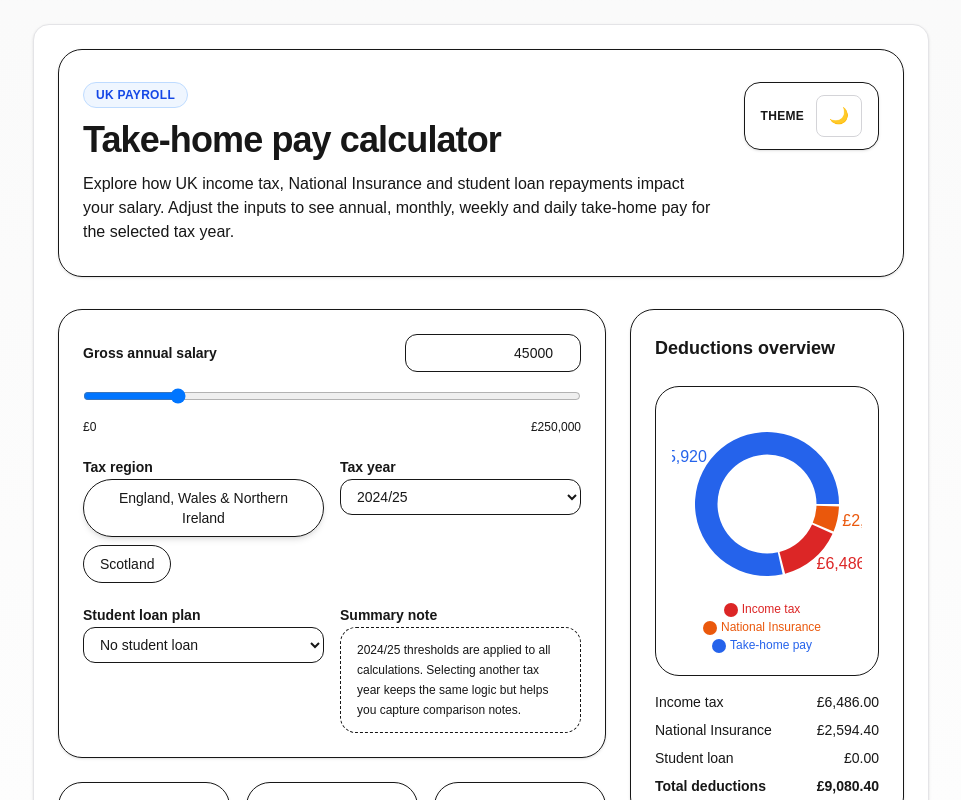
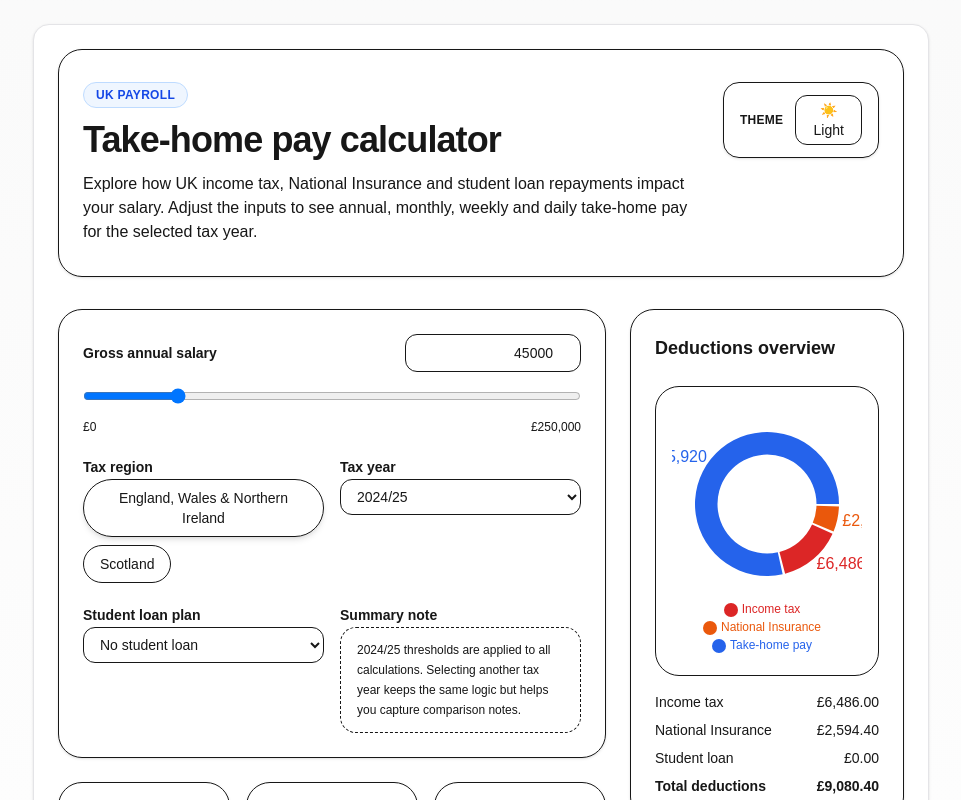
Before and after one commit to TCM2614/payroll-mvp, a Next.js app: page /calc in a window 1280 px wide. Shown: the top 800 px of the page, without its empty margins (159-1120 px from the left). Built offline with nearby package versions, Linux system fonts and the light colour scheme.

Commit message:
fix: use named TakeHomeCalculator import and add ThemeToggle shim

```diff
--- a/src/components/take-home-calculator.tsx
+++ b/src/components/take-home-calculator.tsx
@@ -23,7 +23,7 @@ import type {
   ValueType,
   Payload as TooltipPayload,
 } from 'recharts/types/component/DefaultTooltipContent';
-import ThemeToggle from './theme-toggle';
+import { ThemeToggle } from "./theme-toggle";
 
 const DEFAULT_SALARY = 45_000;
 const MAX_SALARY = 250_000;
--- a/src/components/theme-toggle.tsx
+++ b/src/components/theme-toggle.tsx
@@ -1,26 +1,39 @@
 "use client";
 
 import { useTheme } from "next-themes";
-import { useEffect, useState } from "react";
 
-export default function ThemeToggle() {
+
+
+export function ThemeToggle() {
+
   const { theme, setTheme } = useTheme();
-  const [mounted, setMounted] = useState(false);
 
-  useEffect(() => {
-    setMounted(true);
-  }, []);
-
-  if (!mounted) {
-    return null;
-  }
+  const next = theme === "dark" ? "light" : "dark";
 
   return (
+
     <button
-      onClick={() => setTheme(theme === "dark" ? "light" : "dark")}
-      className="rounded-lg border border-zinc-300 px-3 py-2 dark:border-zinc-700"
+
+      onClick={() => setTheme(next)}
+
+      className="rounded-xl border px-3 py-1 text-sm hover:bg-zinc-100 dark:hover:bg-zinc-800"
+
+      aria-label="Toggle theme"
+
+      title="Toggle theme"
+
     >
-      {theme === "dark" ? "☀️" : "🌙"}
+
+      {theme === "dark" ? "🌙 Dark" : "☀️ Light"}
+
     </button>
+
   );
+
 }
+
+
+
+// (optional) also export default to be future-proof
+
+export default ThemeToggle;
```
